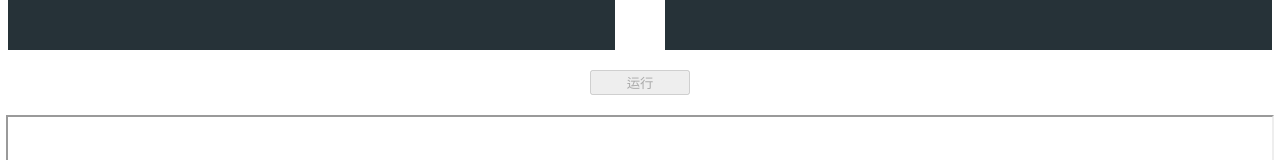
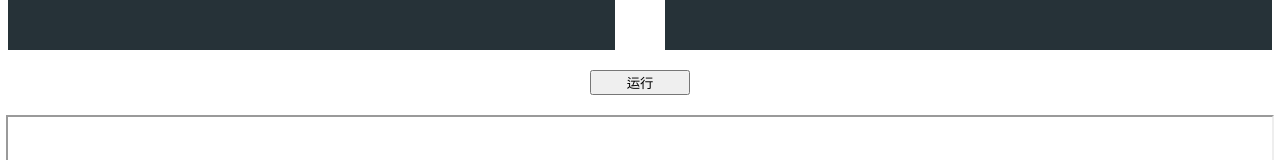
Before and after one commit to tanyanbo/online-ide, a React (Create React App) app: page / in a window 1280 px wide. Shown: the part 341-501 px from the top of the page. Built offline with nearby package versions, Linux system fonts and the light colour scheme.

Commit message:
Add run while writing functionality

```diff
--- a/src/App.js
+++ b/src/App.js
@@ -10,23 +10,34 @@ function App() {
   // const [python, setPython] = useState("");
 
   useEffect(() => {
-    const timer = setTimeout(() => {
-      setSrcDoc(`
+    if (isChecked) {
+      const timer = setTimeout(() => {
+        setSrcDoc(`
         <html lang="en-US">
           <body>
             ${html}
-            <script>
-                ${js}
-            </script>
+            <script>${js}</script>
           </body>
         </html>
       `);
-    }, 250);
-    return () => clearTimeout(timer);
-  }, [js, html]);
+      }, 250);
+      return () => clearTimeout(timer);
+    }
+  }, [js, html, isChecked]);
 
   const changeRunState = (e) => {
     setIsChecked(e.target.checked);
+  };
+
+  const run = () => {
+    setSrcDoc(`
+        <html lang="en-US">
+          <body>
+            ${html}
+            <script>${js}</script>
+          </body>
+        </html>
+      `);
   };
 
   return (
@@ -40,7 +51,7 @@ function App() {
         <Editor onChange={setHtml} language="xml" />
         {/*<Editor language="python" onChange={setPython} />*/}
       </div>
-      <button className="run-button" disabled={!isChecked}>
+      <button className="run-button" disabled={isChecked} onClick={run}>
         运行
       </button>
       <iframe
```
